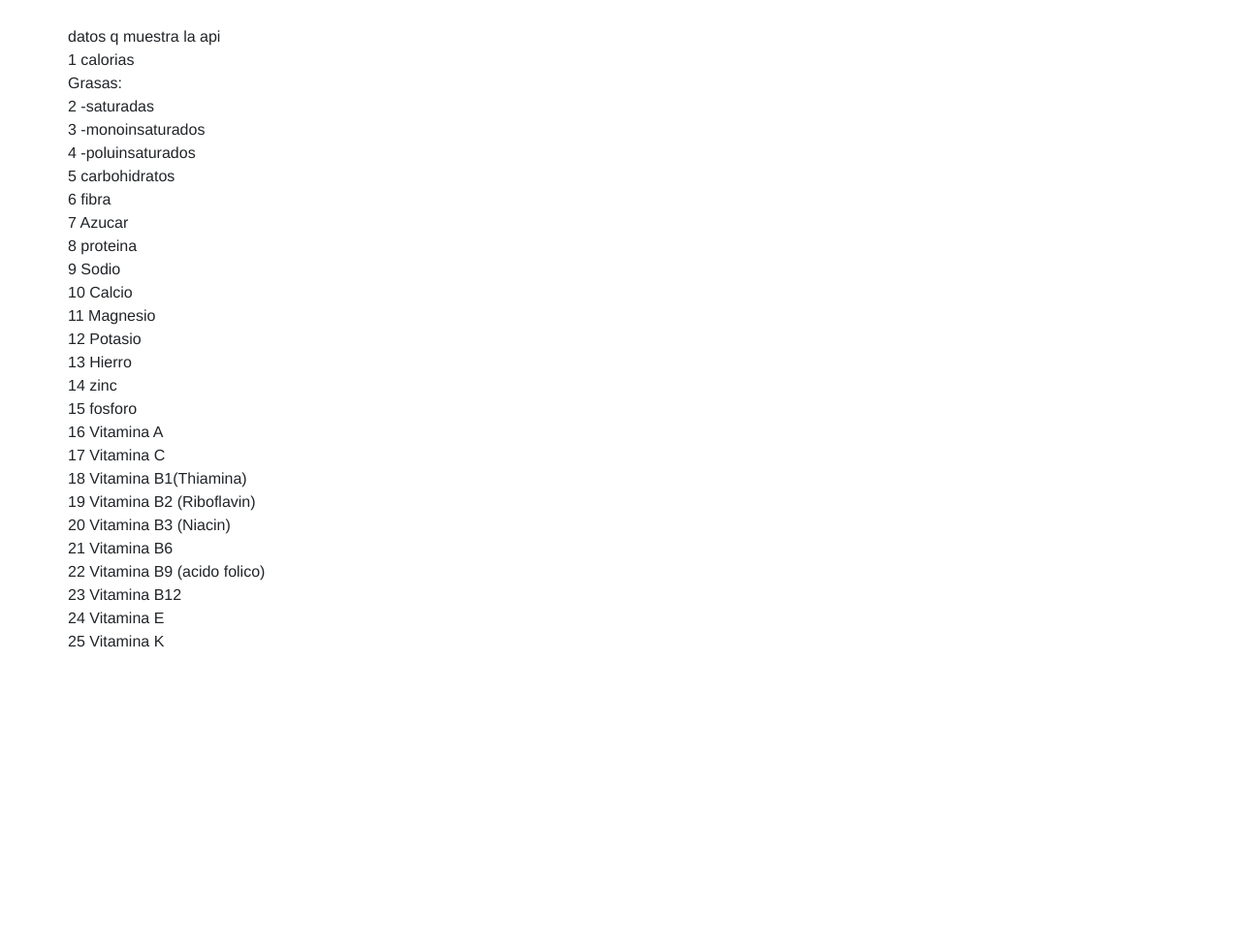
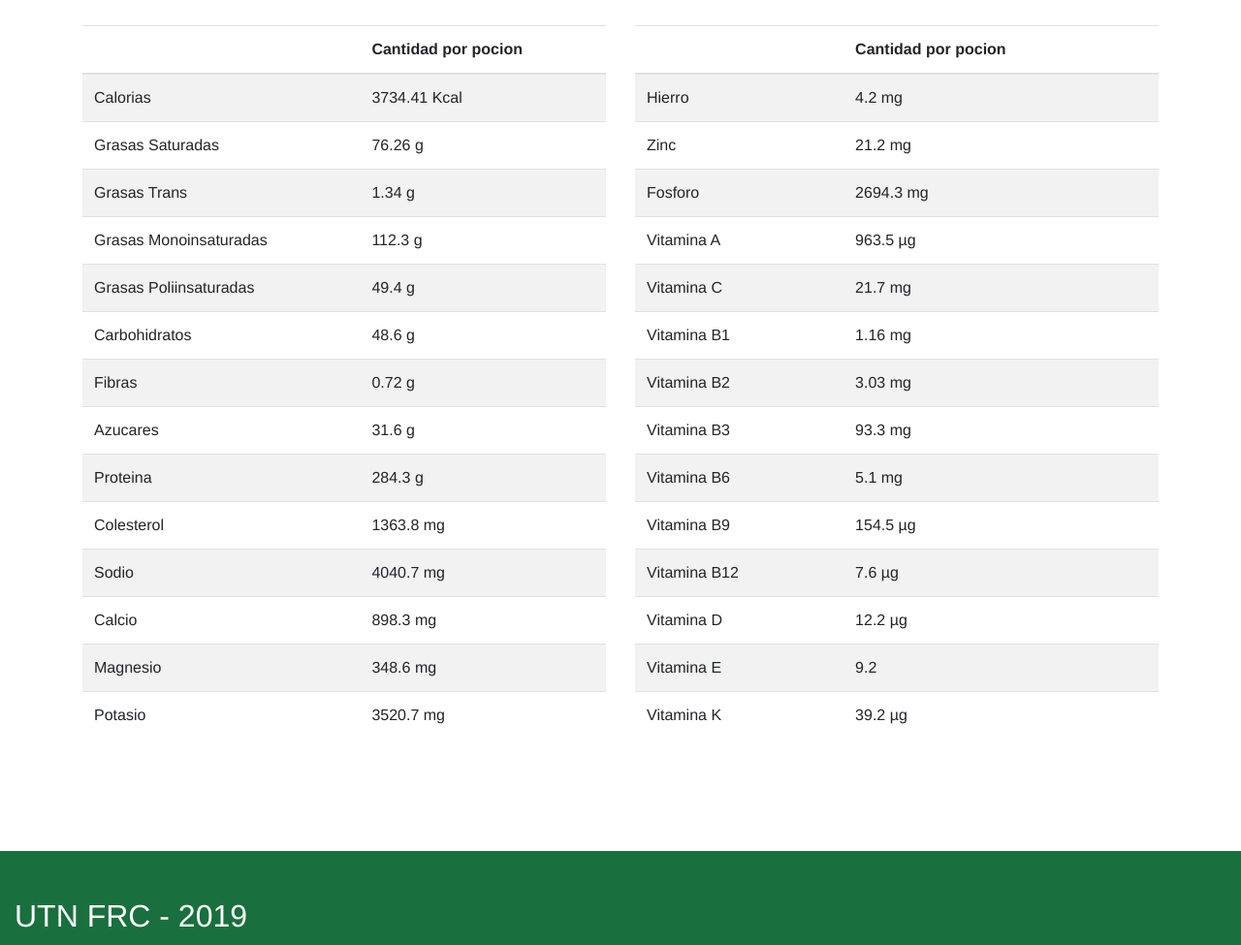
Before and after one commit to alvaroAGomez/Agiles-2019-Front, a plain HTML site: page Recipes club/Index.html in a window 1280 px wide. Shown: the part 560-1535 px from the top of the page at 97% size. Before the commit the page ends 1250 px from the top, so only its background shows below. Drawn offline with Linux system fonts and the light colour scheme.

Commit message:
Tabla de informacion nutricional
Presentacion de receta seleccionada mostrando informacion nutricional, ingredientes, imagen y link a el desarrollo de la receta, se agrego un footer a modo ilustrativo

```diff
--- a/Recipes club/Index.html
+++ b/Recipes club/Index.html
@@ -10,7 +10,7 @@
 </head>
 <body>
 <header>
-	<h1 class="" >Barra de navegacion</h1>
+	<h1>Barra de navegacion</h1>
 </header>
 
 <section id="">
@@ -21,11 +21,11 @@
 	<div class="container">
 		<div class="row">
 			<div class="col-12">
-				<h1 class="text-justify pt-3">Receta: Sobrasada vegana</h1>
+				<h1 class="text-justify pt-3">Croquetas de pollo asado en su salsa</h1>
 				<br>
 			</div>
 			<div class="col-6">
-				<img class="img-fluid" src="https://img-global.cpcdn.com/002_recipes/recipes_140621_v1424298085_receta_foto_00140621-cddydgkxg874s4ezaoem/664x470cq70/photo.jpg" alt="">
+				<img class="img-fluid" src="http://canalcocina.es/medias/_cache/zoom-eaa26596a406e2d6d24cd85613556179-920-518.JPG" alt="">
 			</div>
 			<div class="col-6">
 				<div class="row justify-content-center">
@@ -33,17 +33,19 @@
 
 				<div class="col-12 justify-content-center">
 					<p>
-					1  pimiento rojo asado <br>
-                    2 cdas  pan rallado<br>
-                    1 cda  aceite de oliva<br>
-                    1 poquito sal<br>
-                    1/2 cdts  pimentón rojo picante<br>
-                    1/2 cdts  pimentón ahumado<br>
+					- Sobras de pollo asado y su salsa<br>
+                    - 3 cucharadas soperas de harina<br>
+                    - 600 ml leche entera a temperatura ambiente<br>
+                    - Sal<br>
+                    - Pimienta<br>
+                    - 2 Huevos<br>
+                    - Pan rallado<br>
+                    - Aceite de oliva virgen<br>
 					</p>
 
 				</div>
 				<br>
-				<a href="https://cookpad.com/es/recetas/213880-sobrasada-vegana" target="blank">Ver Procedimiento</a>
+				<a href="http://canalcocina.es/receta/croquetas-de-pollo-asado-en-su-salsa" target="blank">Ver Procedimiento</a>
 				</div>
 			</div>
 		</div>
@@ -51,49 +53,194 @@
 		<h3>INFORMACION NUTRICIONAL</h3>
 			<br>
 		<div class="row">
-<p>
-	datos q muestra la api<br>
-	1 calorias<br>
-Grasas:<br>
-2 -saturadas<br>
-3 -monoinsaturados<br>
-4 -poluinsaturados<br>
-5 carbohidratos<br>
-6 fibra<br>
-7 Azucar<br>
-8 proteina<br>
-9 Sodio<br>
-10 Calcio<br>
-11 Magnesio<br>
-12 Potasio<br>
-13 Hierro<br>
-14 zinc<br>
-15 fosforo<br>
-16 Vitamina A<br>
-17 Vitamina C<br>
-18 Vitamina B1(Thiamina)<br>
-19 Vitamina B2 (Riboflavin)<br>
-20 Vitamina B3 (Niacin)<br>
-21 Vitamina B6<br>
-22 Vitamina B9 (acido folico)<br>
-23 Vitamina B12<br>
-24 Vitamina E<br>
-25 Vitamina K<br>
+			<div class="col-12 col-md-6 ">
+					 <table class="table table-striped">
+					    <thead>
+					      <tr>
+					        <th> </th>
+					        <th>Cantidad por pocion</th>
 
-</p>
-		<!--	<div class="col-4"><p>CALORIAS:<label>78.81</label> </p></div>
-			<div class="col-4">b</div>
-			<div class="col-4">c</div>
-			Calorias
-			Nutrientes
+					      </tr>
+					    </thead>
+					    <tbody>
+					      <tr>
+					        <td>Calorias</td>
+					        <td>3734.41 Kcal</td>
 
-		</div>-->
+					      </tr>
+					      <tr>
+					        <td>Grasas Saturadas</td>
+					        <td>76.26 g</td>
+
+					      </tr>
+					      <tr>
+					        <td>Grasas Trans</td>
+					        <td>1.34 g</td>
+
+					      </tr>
+					      <tr>
+					        <td>Grasas Monoinsaturadas</td>
+					        <td>112.3 g</td>
+
+					      </tr>
+
+					      <tr>
+					        <td>Grasas Poliinsaturadas</td>
+					        <td>49.4 g</td>
+
+					      </tr>
+					      <tr>
+					        <td>Carbohidratos</td>
+					        <td>48.6 g</td>
+
+					      </tr>
+					      <tr>
+					        <td>Fibras</td>
+					        <td> 0.72 g</td>
+
+					      </tr>
+					      <tr>
+					        <td>Azucares</td>
+					        <td>31.6 g</td>
+
+					      </tr>
+					      <tr>
+					        <td>Proteina</td>
+					        <td>284.3 g</td>
+
+					      </tr>
+					      <tr>
+					        <td>Colesterol</td>
+					        <td>1363.8 mg</td>
+
+					      </tr>
+					      <tr>
+					        <td>Sodio</td>
+					        <td>4040.7 mg</td>
+
+					      </tr>
+					      <tr>
+					        <td>Calcio</td>
+					        <td>898.3 mg</td>
+
+					      </tr>
+						  <tr>
+					        <td>Magnesio</td>
+					        <td>348.6 mg</td>
+
+					      </tr>
+					      	  <tr>
+					        <td>Potasio</td>
+					        <td>3520.7 mg</td>
+
+
+					    </tbody>
+					  </table>
+			</div>
+			<div class="col-12 col-md-6">
+				 <table class="table table-striped">
+					    <thead>
+					      <tr>
+					        <th> </th>
+					        <th>Cantidad por pocion</th>
+
+					      </tr>
+					    </thead>
+					    <tbody>
+					       </tr>
+					      	  <tr>
+					        <td>Hierro</td>
+					        <td>4.2 mg</td>
+
+					      </tr>
+					      <tr>
+					        <td>Zinc</td>
+					        <td>21.2 mg</td>
+
+					      </tr>
+					      <tr>
+					        <td>Fosforo</td>
+					        <td>2694.3 mg</td>
+
+					      </tr>
+					      <tr>
+					        <td>Vitamina A</td>
+					        <td> 963.5 µg </td>
+
+					      </tr>
+					      <tr>
+					        <td>Vitamina C</td>
+					        <td>21.7 mg</td>
+
+					      </tr>
+					      <tr>
+					        <td>Vitamina B1</td>
+					        <td>1.16 mg</td>
+
+					      </tr>
+					      <tr>
+					        <td>Vitamina B2</td>
+					        <td>3.03 mg</td>
+
+					      </tr>
+					      <tr>
+					        <td>Vitamina B3</td>
+					        <td>93.3 mg</td>
+
+					      </tr>
+					      <tr>
+					        <td>Vitamina B6</td>
+					        <td>5.1 mg</td>
+
+					      </tr>
+					      <tr>
+					        <td>Vitamina B9</td>
+					        <td>154.5 µg</td>
+
+					      </tr>
+					      <tr>
+					        <td>Vitamina B12</td>
+					        <td>7.6 µg</td>
+
+					      </tr>
+					       <tr>
+					        <td>Vitamina D</td>
+					        <td>12.2 µg</td>
+
+					      </tr>
+						  <tr>
+					        <td>Vitamina E</td>
+					        <td>9.2</td>
+
+					      </tr>
+					      	  <tr>
+					        <td>Vitamina K</td>
+					        <td>39.2 µg</td>
+
+					      </tr>
+
+					    </tbody>
+					  </table>
+			</div>
+			<p>
+
+
+
+			</p>
+
 	</div>
 </section>
 
 
 
 <footer>
+	<div class="container-fluid pt-5">
+		<div class="row">
+			<div class="col-12 cs">
+				<h2>UTN FRC - 2019</h2>
+			</div>
+		</div>
+	</div>
 </footer>
 </body>
 
--- a/Recipes club/css/estilos.css
+++ b/Recipes club/css/estilos.css
@@ -6,9 +6,13 @@
 header{
 	height: 100px;
 	width: 100%;
-	background-color: green;
+	background-color: #239B56;
+	color: white;
 }
 
-.cs{
-	background-color: red;
+footer{
+	height: 150px;
+	background-color: #196F3D;
+	margin-top: 100px;
+	color: white;
 }
```
